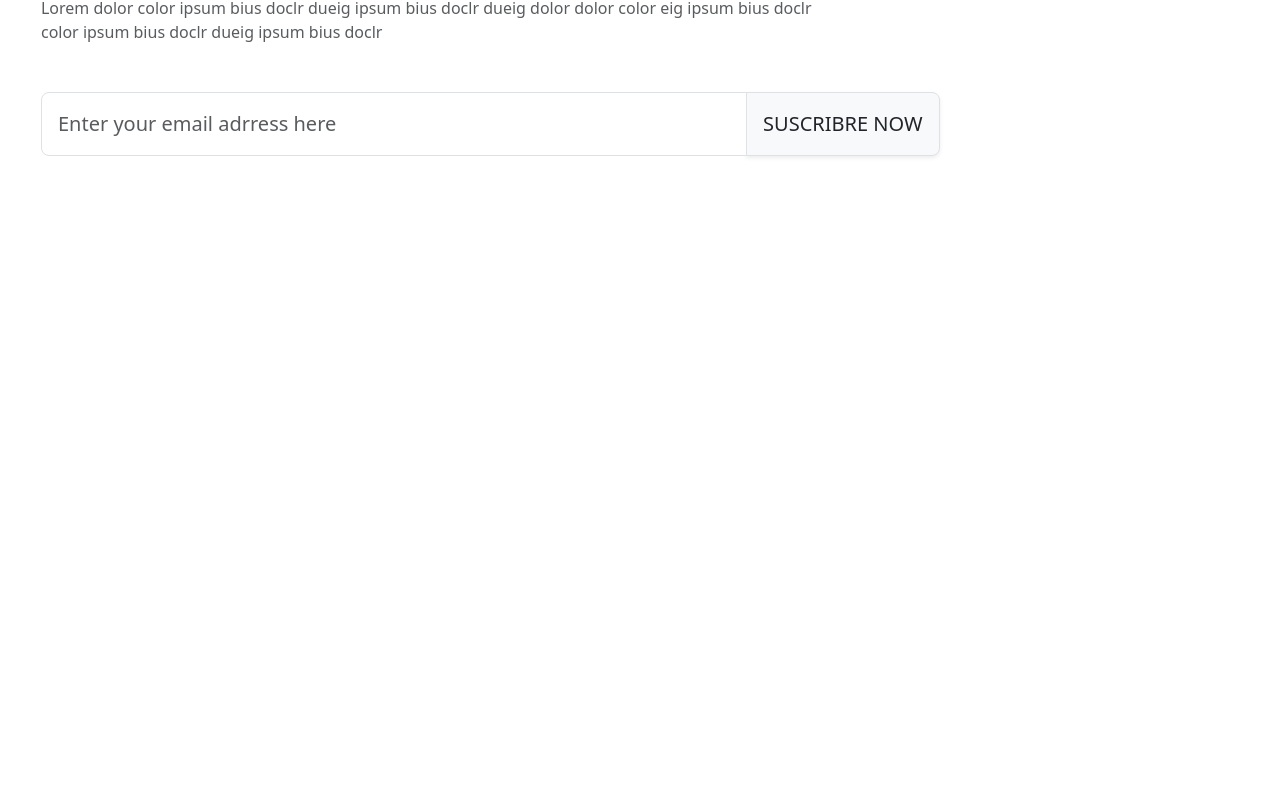
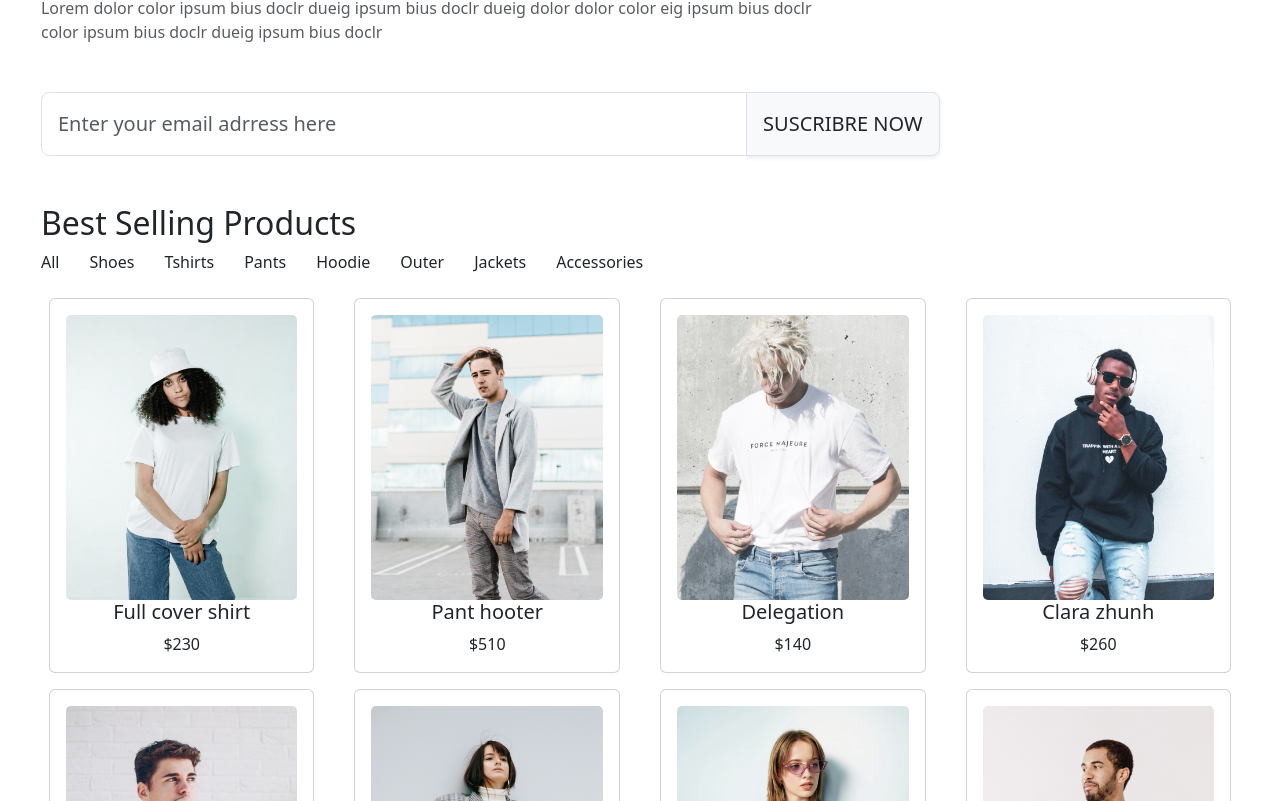
Before and after one commit to kodjozecodeur/ALOKPA-NEW, a React (Vite) app: page / in a window 1280 px wide. Shown: the part 1999-2800 px from the top of the page. Before the commit the page ends 2203 px from the top, so only its background shows below. Built offline with nearby package versions, Linux system fonts and the light colour scheme.

Commit message:
add best selling component

```diff
--- a/src/App.jsx
+++ b/src/App.jsx
@@ -12,6 +12,7 @@ import Featured from './components/Featured';
 import SessionName from './components/SessionName';
 import Collections from './components/Collections';
 import Suscribe from './components/Suscribe';
+import Bests from './components/Bests';
 
 function App() {
 
@@ -46,6 +47,7 @@ function App() {
        <Featured />
       <Collections />
       <Suscribe />
+      <Bests />
     </div>
 
   )
--- /dev/null
+++ b/src/Selling.jsx
@@ -0,0 +1,104 @@
+import product1 from "./assets/images/selling-products1.jpg"
+import product2 from "./assets/images/selling-products2.jpg"
+import product3 from "./assets/images/selling-products3.jpg"
+import product4 from "./assets/images/selling-products4.jpg"
+import product5 from "./assets/images/selling-products5.jpg"
+import product6 from "./assets/images/selling-products6.jpg"
+import product7 from "./assets/images/selling-products7.jpg"
+import product8 from "./assets/images/selling-products8.jpg"
+import product9 from "./assets/images/selling-products9.jpg"
+import product10 from "./assets/images/selling-products10.jpg"
+import product11 from "./assets/images/selling-products11.jpg"
+import product12 from "./assets/images/selling-products12.jpg"
+import product13 from "./assets/images/selling-products13.jpg"
+import product14 from "./assets/images/selling-products14.jpg"
+import product15 from "./assets/images/selling-products15.jpg"
+import product16 from "./assets/images/selling-products16.jpg"
+
+
+const Selling = [
+    {
+      imgURL: product1 ,
+      title: "Full cover shirt",
+      price: "$230"
+    },
+    {
+        imgURL: product2 ,
+        title: "Pant hooter",
+        price: "$510"
+      },
+    {
+        imgURL: product3 ,
+        title: "Delegation",
+        price: "$140"
+      },
+    {
+        imgURL: product4 ,
+        title: "Clara zhunh",
+        price: "$260"
+      },
+
+      {
+        imgURL: product5 ,
+        title: "Full cover shirt",
+        price: "$230"
+      },
+      {
+          imgURL: product6 ,
+          title: "Pant hooter",
+          price: "$510"
+        },
+      {
+          imgURL: product7 ,
+          title: "Delegation",
+          price: "$140"
+        },
+      {
+          imgURL: product8 ,
+          title: "Clara zhunh",
+          price: "$260"
+        },
+        {
+            imgURL: product9 ,
+            title: "Full cover shirt",
+            price: "$230"
+          },
+          {
+              imgURL: product10 ,
+              title: "Pant hooter",
+              price: "$510"
+            },
+          {
+              imgURL: product11 ,
+              title: "Delegation",
+              price: "$140"
+            },
+          {
+              imgURL: product12 ,
+              title: "Clara zhunh",
+              price: "$260"
+            },
+            {
+                imgURL: product13 ,
+                title: "Full cover shirt",
+                price: "$230"
+              },
+              {
+                  imgURL: product14 ,
+                  title: "Pant hooter",
+                  price: "$510"
+                },
+              {
+                  imgURL: product15 ,
+                  title: "Delegation",
+                  price: "$140"
+                },
+              {
+                  imgURL: product16 ,
+                  title: "Clara zhunh",
+                  price: "$260"
+                },
+
+  ];
+
+export default Selling;
--- /dev/null
+++ b/src/components/Bests.jsx
@@ -0,0 +1,47 @@
+import React from 'react';
+import 'bootstrap/dist/css/bootstrap.min.css'; // Make sure to import the Bootstrap CSS
+import Selling from '../Selling';
+import ShoppingBasketIcon from '@mui/icons-material/ShoppingBasket';
+import FavoriteBorderIcon from '@mui/icons-material/FavoriteBorder';
+
+function Bests() {
+  return (
+    <div className="contenaire my-5 ">
+      <div className="row">
+      <h2 class="text-capitalize">best selling products</h2>
+      <div id='selling-product'>
+      <ul class="tabs list-unstyled " >
+          <a><li class="active tab">All</li></a>
+          <a><li class="tab">Shoes</li></a>
+          <a><li class="tab">Tshirts</li></a>
+          <a> <li class="tab">Pants</li></a>
+          <a><li class="tab">Hoodie</li></a>
+          <a><li class="tab">Outer</li></a>
+          <a><li class="tab">Jackets</li></a>
+          <a><li class="tab">Accessories</li></a>
+        </ul>
+      </div>
+        {Selling.map((item,index) => (
+          <div key={index} className="col col-lg-3 col-md-6 col-sm-12 ">
+            <div className="card m-2 position-relative ">
+              <div className="card-body best-card">
+                <img  className ="card-img" src={item.imgURL}></img>
+                <h5 className="card-title text-center">{item.title}</h5>
+                <p className="card-text text-center">{item.price}</p>
+              </div>
+              <div class=" hidden btn-group text-center top top-50 start-50 translate-middle position-absolute" >
+              <div class="btn-group p-0" >
+                <button type="button" class="btn btn-light"><ShoppingBasketIcon /> </button>
+                <button type="button" class="btn btn-light"><FavoriteBorderIcon /></button>
+              </div>
+           </div>
+            </div>
+
+          </div>
+        ))}
+      </div>
+    </div>
+  );
+}
+
+export default Bests;
--- a/src/index.css
+++ b/src/index.css
@@ -44,3 +44,29 @@ body{
     margin-left: 10%;
     align-items: center;
 }
+#selling-product{
+ box-sizing: border-box;
+}
+#selling-product .tabs{
+    display: flex;
+}
+.tab{
+    padding-right: 30px;
+}
+a button{
+    cursor: pointer;
+}
+.hidden{
+    display: none;
+}
+.card:hover .hidden{
+    display: block;
+}
+
+/* media queries */
+@media screen and (max-width: 600px) {
+#selling-product .tabs{
+    overflow-x: scroll;
+    flex-wrap: unset;
+}
+}
```
